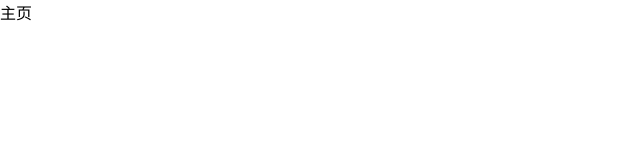
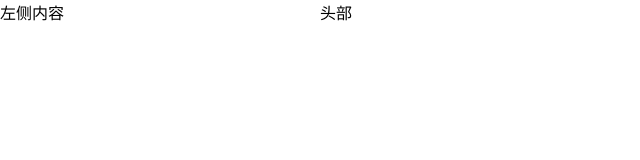
Before and after one commit to along521/88heimatoutiao, a Vue app: page /#/home in a window 1280 px wide. Shown: the top 160 px of the page, without its empty margins (0-640 px from the left). Built offline with nearby package versions, Linux system fonts and the light colour scheme.

Commit message:
主页模块-页面布局

```diff
--- a/src/views/home/index.vue
+++ b/src/views/home/index.vue
@@ -1,5 +1,22 @@
 <template>
-  <div>主页</div>
+  <!-- 布局 -->
+  <el-container>
+  <!-- 左右 左侧栏 -->
+  <el-aside>左侧内容</el-aside>
+
+  <!-- 大容器 -->
+  <el-container>
+    <!-- 上 头部 -->
+    <el-header>头部</el-header>
+
+    <!-- 下 中间-->
+    <el-main>
+      <!-- 二级路由容器 -->
+      <router-view></router-view>
+    </el-main>
+  </el-container>
+
+  </el-container>
 </template>
 
 <script>
```
